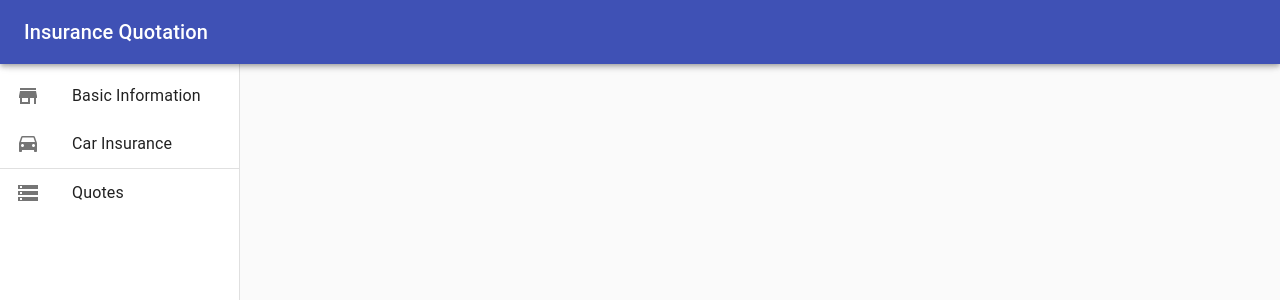
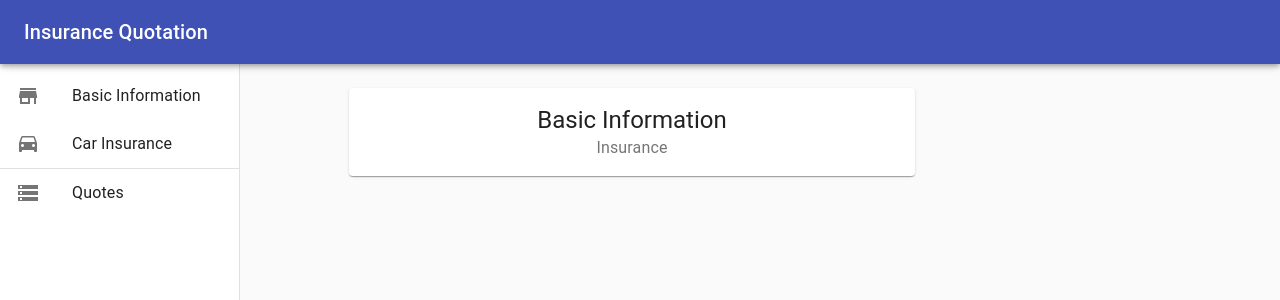
Before and after one commit to gabrielwas/insuranceQuote, a React (Create React App) app: page / in a window 1280 px wide. Shown: the top 300 px of the page. Built offline with nearby package versions, Linux system fonts and the light colour scheme.

Commit message:
Step 4: Create PageBase

```diff
--- a/src/components/insuranceBase/Insurance.js
+++ b/src/components/insuranceBase/Insurance.js
@@ -1,30 +1,24 @@
-import React from 'react';
-import { makeStyles } from "@material-ui/core/styles";
-import UpperBar from "../basicComponents/UpperBar"
-import Sidebar from './Sidebar';
-
-const useStyles = makeStyles(theme => ({
-    root: {
-      display: "flex"
-    },
-    content: {
-      flexGrow: 1,
-      padding: theme.spacing(3)
-    },
-    toolbar: theme.mixins.toolbar
-  }));
+import React from "react";
+import UpperBar from "../basicComponents/UpperBar";
+import Sidebar from "./Sidebar";
+import { useStylesInsurance } from "../style";
+import PageBase from "../pages/PageBase";
 
 const Insurance = () => {
+  const classes = useStylesInsurance();
 
-    const classes = useStyles();
+  return (
+    <div className={classes.root}>
+      <UpperBar name="Insurance Quotation" />
 
-    return (
-        <div className={classes.root}>
-            <UpperBar name="Insurance Quotation"/>
+      <Sidebar />
 
-            <Sidebar/>
-        </div>
-     );
-}
+      <main className={classes.content}>
+        <div className={classes.toolbar} />
+        <PageBase />
+      </main>
+    </div>
+  );
+};
 
 export default Insurance;
--- /dev/null
+++ b/src/components/pages/PageBase.js
@@ -0,0 +1,50 @@
+import React from "react";
+import Grid from "@material-ui/core/Grid";
+import Card from "@material-ui/core/Card";
+import CardHeader from "@material-ui/core/CardHeader";
+
+const QuotationStep = ({ children, stepTitle }) => {
+  return (
+    <>
+      <Grid item xs={7}>
+        <Card>
+          <CardHeader title={stepTitle} subheader="Insurance" />
+          {children}
+        </Card>
+      </Grid>
+      <Grid item xs={3}>
+        {/* Quotation Card */}
+      </Grid>
+    </>
+  );
+};
+
+const PageStep = ({ step }) => {
+  switch (step) {
+    case 1:
+      return <QuotationStep stepTitle="Basic Information" />;
+    case 2:
+    case 3:
+    //Car Information
+    case 4:
+        //Quotes
+    default:
+        break;
+  }
+};
+
+const PageBase = () => {
+  return (
+    <Grid
+      container
+      spacing={4}
+      alignItems="flex-start"
+      style={{ minHeight: "100vh" }}
+      justify="center"
+    >
+      <PageStep step={1} />
+    </Grid>
+  );
+};
+
+export default PageBase;
```
